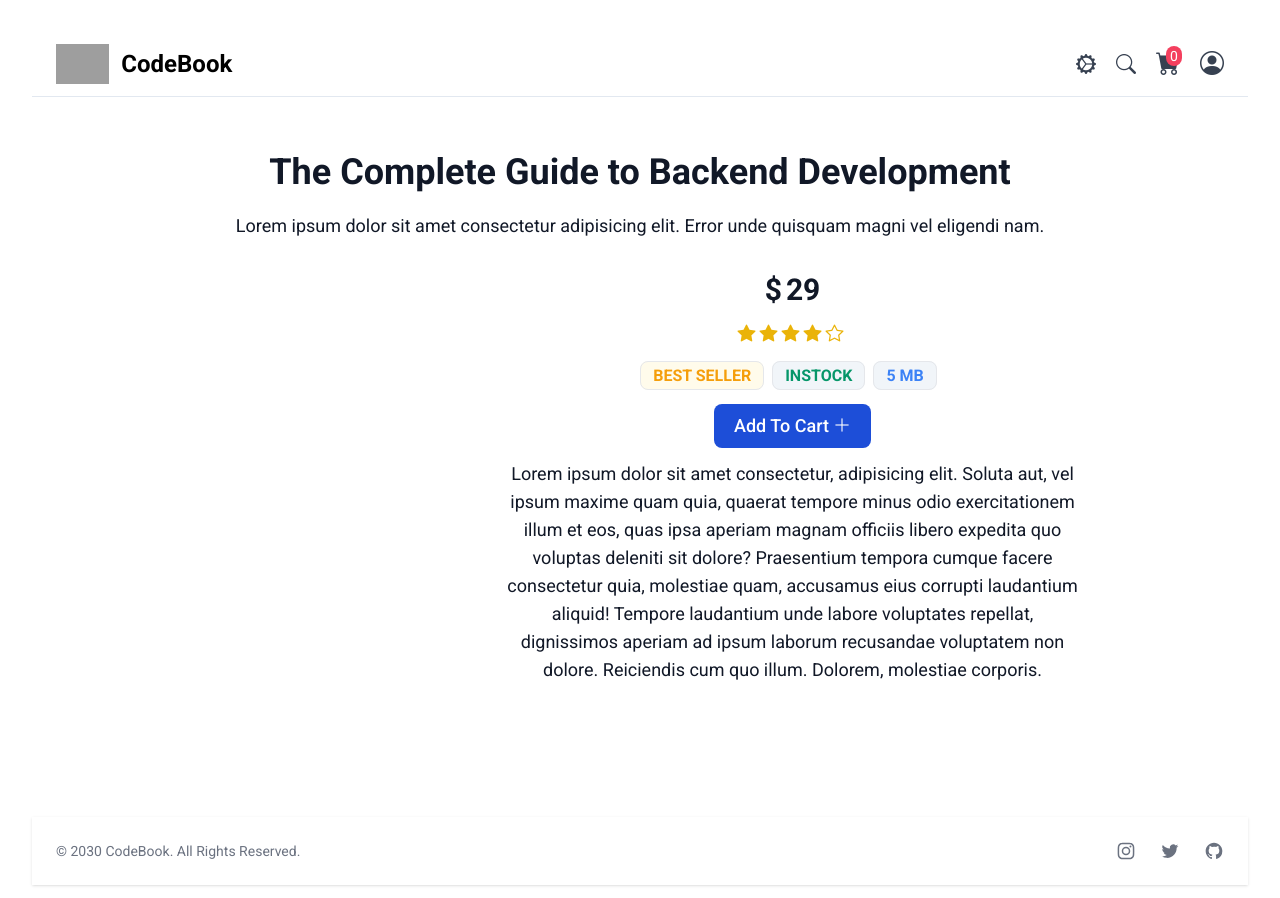
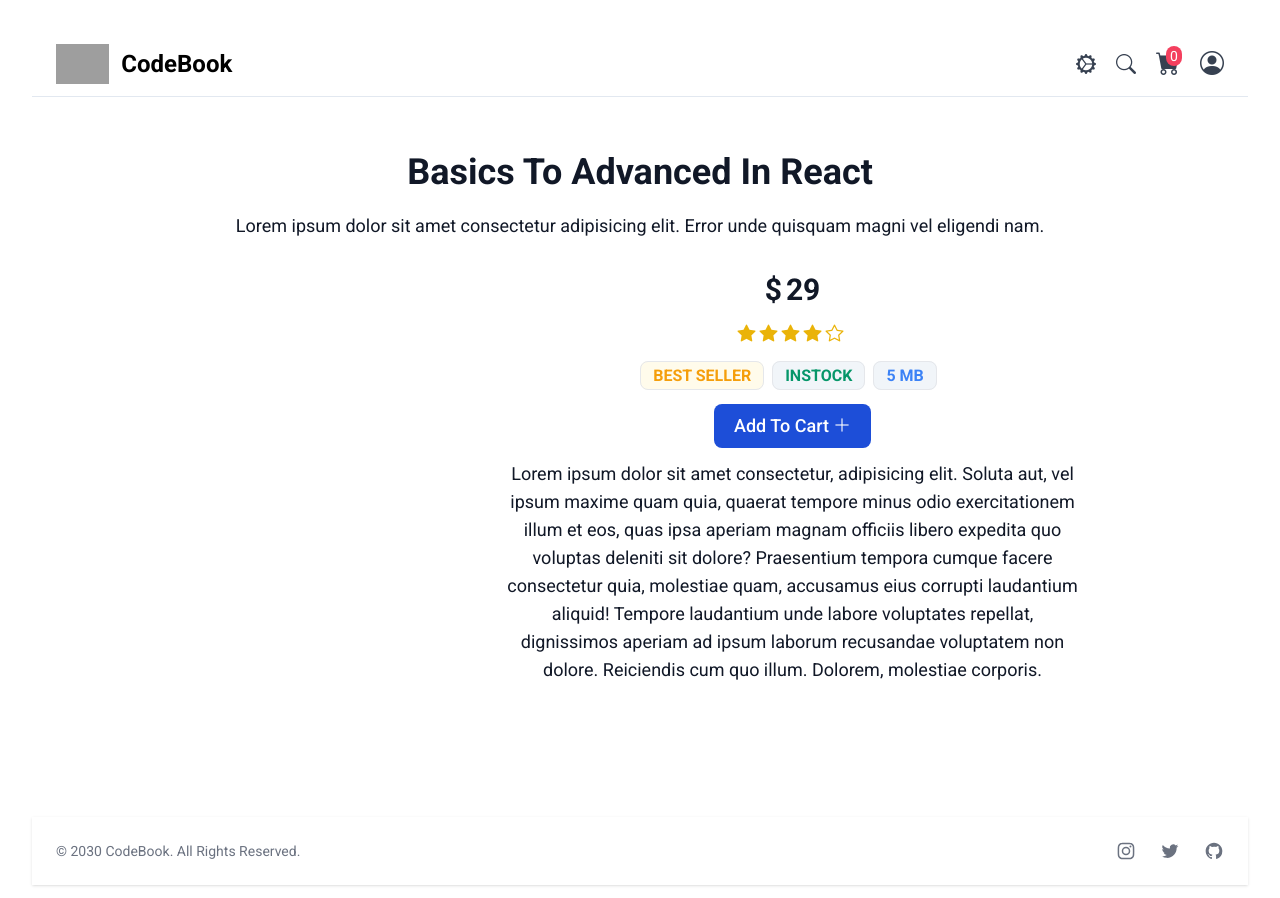
Before and after one commit to Ludis-ET/codebook, a React (Vite) app: page /products/10001 in a window 1280 px wide. Shown: the top 898 px of the page. Built offline with nearby package versions, Linux system fonts and the light colour scheme; data requests are answered from the project's data file; grey boxes are pictures that could not be loaded.

Commit message:
Update product detail page with dynamic data from API

```diff
--- a/src/pages/ProductDetail.jsx
+++ b/src/pages/ProductDetail.jsx
@@ -4,16 +4,14 @@ import { useFetch } from "../hooks/useFetch";
 export const ProductDetail = () => {
   const { id } = useParams();
   const { data } = useFetch(`http://localhost:3001/products/${id}`);
-  console.log(data)
   return (
     <main>
       <section>
         <h1 className="mt-10 mb-5 text-4xl text-center font-bold text-gray-900 dark:text-slate-200">
-          The Complete Guide to Backend Development
+          {data.name}
         </h1>
         <p className="mb-5 text-lg text-center text-gray-900 dark:text-slate-200">
-          Lorem ipsum dolor sit amet consectetur adipisicing elit. Error unde
-          quisquam magni vel eligendi nam.
+          {data.overview}
         </p>
         <div className="flex flex-wrap justify-around">
           <div className="max-w-xl my-3">
@@ -22,7 +20,7 @@ export const ProductDetail = () => {
           <div className="max-w-xl my-3">
             <p className="text-3xl font-bold text-gray-900 dark:text-slate-200">
               <span className="mr-1">$</span>
-              <span className="">29</span>
+              <span className="">{data.price}</span>
             </p>
             <p className="my-3">
               <span>
```
